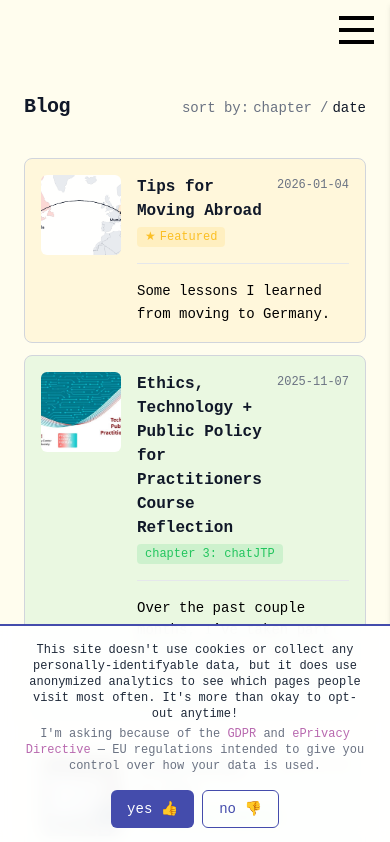
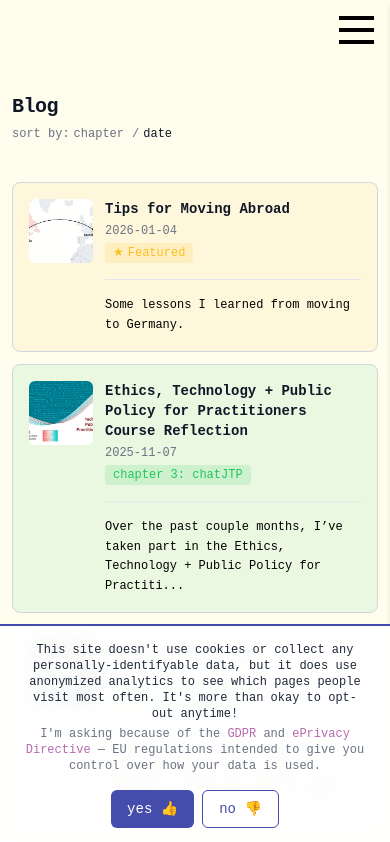
Before and after one commit to JoannaRoy/jo-website, a React (Vite) app: page /blog in a window 390 px wide. Shown: the top 842 px of the page. Built offline with nearby package versions, Linux system fonts and the light colour scheme; what react-binjo would draw is missing.

Commit message:
fix up the mobile view
oups :'D

```diff
--- a/src/blog_data/03_chatJTP/etpp_course_reflection.md
+++ b/src/blog_data/03_chatJTP/etpp_course_reflection.md
@@ -18,7 +18,7 @@ I’ve divided this reflection into three parts:
 * pt 2\. looks at how technical approaches to solving social problems can run into challenges, particularly in defining human values in technical terms and in trying to come up with technical replicas (and/or replacements) of human processes.
 * pt 3\. is a rapid fire of some interesting topics I learned about in this course, which I hope to keep getting a better understanding of going forward.
 
-There is so much I could reflect on from this course -- both from the lectures and my interactions with other participants. I've chosen to focus on these areas because they are most relevant to my professional practice (but stay tuned, and I'll likely have some more content related to the other sections in the near future :).
+There is so much I could reflect on from this course -- both from the lectures and my interactions with other participants. I've chosen to focus on these areas because they are most relevant to my day-to-day work.
 
 —
 
--- a/src/components/content-card.tsx
+++ b/src/components/content-card.tsx
@@ -51,19 +51,19 @@ export const ContentCard = ({
       onKeyDown={isExpandable ? handleKeyDown : undefined}
       tabIndex={isExpandable ? 0 : undefined}
     >
-      <div className="flex items-start gap-4">
+      <div className="flex items-start gap-3 sm:gap-4 overflow-hidden">
         {image && (
           <img
             src={image}
             alt={title}
-            className="w-20 h-20 md:w-24 md:h-24 object-cover rounded-md shrink-0"
+            className="w-16 h-16 sm:w-20 sm:h-20 md:w-24 md:h-24 object-cover rounded-md shrink-0"
           />
         )}
 
-        <div className="flex flex-col grow min-w-0">
-          <div className="flex items-start justify-between gap-3 mb-1">
-            <div className="flex items-center gap-3 flex-wrap">
-              <h3 className="text-base md:text-lg font-semibold text-gray-900">
+        <div className="flex flex-col grow min-w-0 overflow-hidden">
+          <div className="flex flex-col sm:flex-row sm:items-start sm:justify-between gap-1 sm:gap-3 mb-1">
+            <div className="flex flex-col sm:flex-row sm:items-center gap-2 sm:gap-3 flex-wrap min-w-0">
+              <h3 className="text-sm md:text-lg font-semibold text-gray-900 break-words">
                 {title}
               </h3>
               {links && links.length > 0 && (
@@ -83,7 +83,7 @@ export const ContentCard = ({
                 </div>
               )}
             </div>
-            {subtitle && <span className="text-xs text-gray-500 shrink-0 pt-0.5">{subtitle}</span>}
+            {subtitle && <span className="text-xs text-gray-500 shrink-0">{subtitle}</span>}
           </div>
 
           {category && (
@@ -110,8 +110,8 @@ export const ContentCard = ({
           )}
 
           {description && (
-            <div className="pt-4 mt-2 border-t border-gray-200">
-              <div className="text-sm text-gray-600 leading-relaxed prose prose-sm max-w-none prose-a:text-[var(--purple)] prose-a:no-underline hover:prose-a:underline">
+            <div className="pt-4 mt-2 border-t border-gray-200 overflow-hidden">
+              <div className="text-xs sm:text-sm text-gray-600 leading-relaxed prose prose-sm max-w-none break-words prose-a:text-[var(--purple)] prose-a:no-underline hover:prose-a:underline">
                 <ReactMarkdown>{description}</ReactMarkdown>
               </div>
             </div>
--- a/src/components/item-grids.tsx
+++ b/src/components/item-grids.tsx
@@ -18,6 +18,7 @@ const BaseGrid: React.FC<GridProps> = ({
       style={{
         width: "100%",
         maxWidth: "100vw",
+        overflowX: "hidden",
         display: columns === 0 ? "flex" : "grid",
         flexDirection: columns === 0 ? "row" : undefined,
         justifyItems: "center",
--- a/src/hooks/useSortToggle.tsx
+++ b/src/hooks/useSortToggle.tsx
@@ -14,7 +14,7 @@ export const useSortToggle = ({ options, defaultOption }: UseSortToggleProps) =>
   const [sortBy, setSortBy] = useState(defaultOption || options[0]?.id || "");
 
   const SortToggle = () => (
-    <div className="flex gap-1 text-sm text-gray-500">
+    <div className="flex flex-wrap gap-1 text-xs sm:text-sm text-gray-500 shrink-0">
       <span>sort by:</span>
       {options.map((option, index) => (
         <span key={option.id} className="flex items-center">
--- a/src/pages/Home.tsx
+++ b/src/pages/Home.tsx
@@ -88,7 +88,7 @@ const Home: React.FC = () => {
                 className="h-40 md:h-50 max-w-full rounded-xl"
               />
             </div>
-            <div className="flex flex-col w-full md:w-8/10 h-30 text-left align-middle">
+            <div className="flex flex-col w-full md:w-8/10 text-left align-middle">
               <h1 className="font-bold text-center md:text-left md:ml-10 mb-3 md:mb-5 mt-4 md:mt-10">
                 hello!
               </h1>
@@ -100,15 +100,15 @@ const Home: React.FC = () => {
           </div>
         </PageGrid>
         <div className="border-b border-gray-300" />
-        <div className="py-5 md:py-5">
-        <div className="relative z-10 flex flex-col md:flex-row p-6 md:px-12 lg:px-20 gap-8 md:gap-12 bg-blue-50/70 mx-5 rounded-lg items-center h-60">
-          <div className="flex flex-row md:flex-col gap-2 md:gap-1 shrink-0">
+        <div className="py-5 px-3 sm:px-4 md:px-0">
+          <div className="relative z-10 flex flex-col md:flex-row p-3 sm:p-4 md:p-6 md:px-12 lg:px-20 gap-3 md:gap-12 bg-blue-50/70 md:mx-5 rounded-lg">
+            <div className="flex flex-row md:flex-col gap-1 shrink-0">
               {tabs.map((tab) => (
                 <button
                   key={tab.id}
                   type="button"
                   onClick={() => setActiveTab(tab.id)}
-                className={`text-left text-sm px-3 py-2 rounded transition-colors ${
+                  className={`text-left text-xs sm:text-sm px-2 sm:px-3 py-1.5 md:py-2 rounded transition-colors whitespace-nowrap ${
                     activeTab === tab.id
                       ? "text-gray-900 font-medium bg-blue-100"
                       : "text-gray-400 hover:text-gray-600"
@@ -119,7 +119,7 @@ const Home: React.FC = () => {
               ))}
             </div>
 
-          <div className="flex-1 rounded-lg p-6">
+            <div className="flex-1 rounded-lg py-2 px-1 sm:p-4 md:p-6 overflow-hidden">
               {activeContent}
             </div>
           </div>
--- a/src/pages/Projects.tsx
+++ b/src/pages/Projects.tsx
@@ -33,8 +33,8 @@ const Projects = () => {
 
   return (
     <PageGrid columns={1}>
-      <div className="w-full px-6 md:px-12 lg:px-20 py-8 md:py-12">
-        <div className="flex items-baseline justify-between mb-10">
+      <div className="w-full px-3 sm:px-6 md:px-12 lg:px-20 py-8 md:py-12 overflow-hidden">
+        <div className="flex flex-col sm:flex-row sm:items-baseline sm:justify-between gap-2 mb-10">
           <h1 className="text-3xl md:text-5xl font-bold text-gray-900 tracking-tight">
             Projects
           </h1>
--- a/src/pages/blog/BlogHome.tsx
+++ b/src/pages/blog/BlogHome.tsx
@@ -92,8 +92,8 @@ const Blog = () => {
 
   return (
     <PageGrid columns={1}>
-      <div className="w-full px-6 md:px-12 lg:px-20 py-8 md:py-12">
-        <div className="flex items-baseline justify-between mb-10">
+      <div className="w-full px-3 sm:px-6 md:px-12 lg:px-20 py-8 md:py-12 overflow-hidden">
+        <div className="flex flex-col sm:flex-row sm:items-baseline sm:justify-between gap-2 mb-10">
           <h1 className="text-3xl md:text-5xl font-bold text-gray-900 tracking-tight">
             Blog
           </h1>
--- a/src/pages/blog/BlogPost.tsx
+++ b/src/pages/blog/BlogPost.tsx
@@ -27,7 +27,7 @@ const BlogPost = () => {
 
   return (
     <PageGrid columns={1}>
-      <div className="px-4 md:px-8 lg:px-12 py-4 md:py-8 w-full">
+      <div className="w-full px-8 sm:px-2 md:px-16 lg:px-24 py-6 md:py-8">
         <button
           onClick={handleBackClick}
           className="mb-6 flex items-center gap-2 text-gray-700 hover:text-gray-900 transition-all hover:translate-x-[-4px] duration-200 group"
```
Lines whose indentation alone changed are shown as unchanged.
